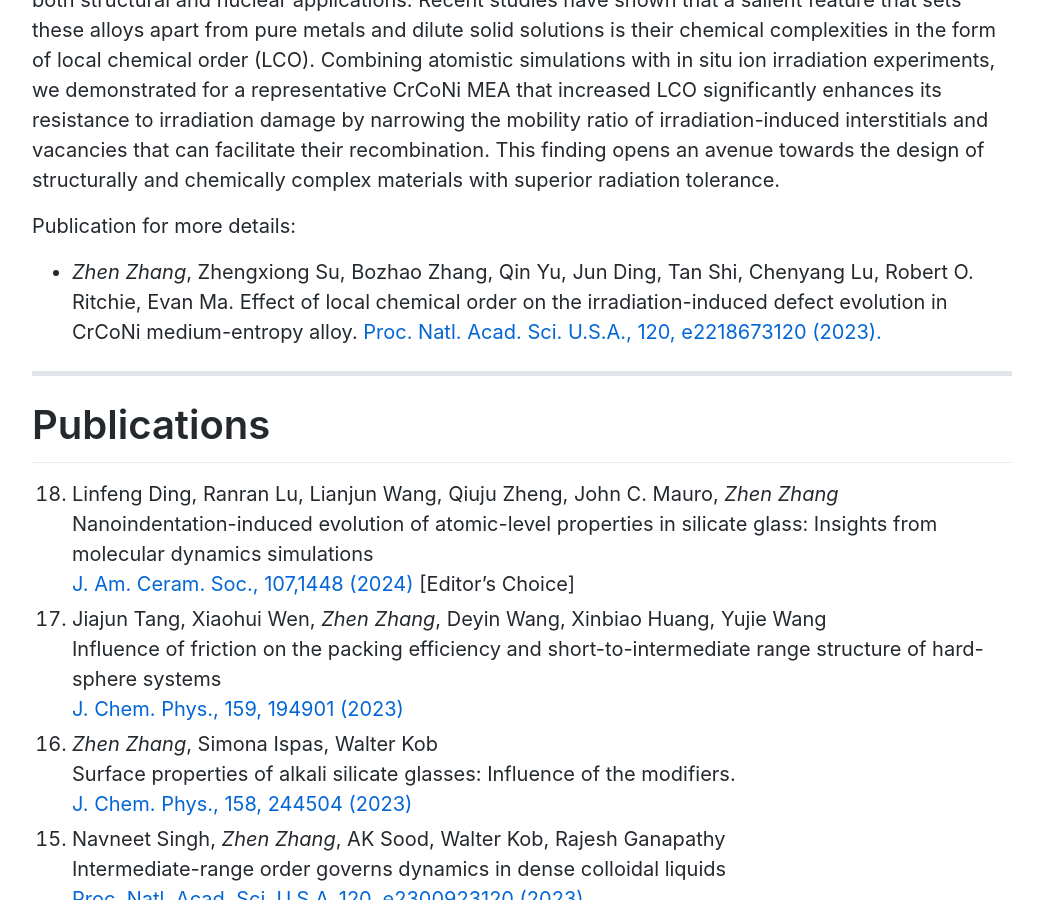
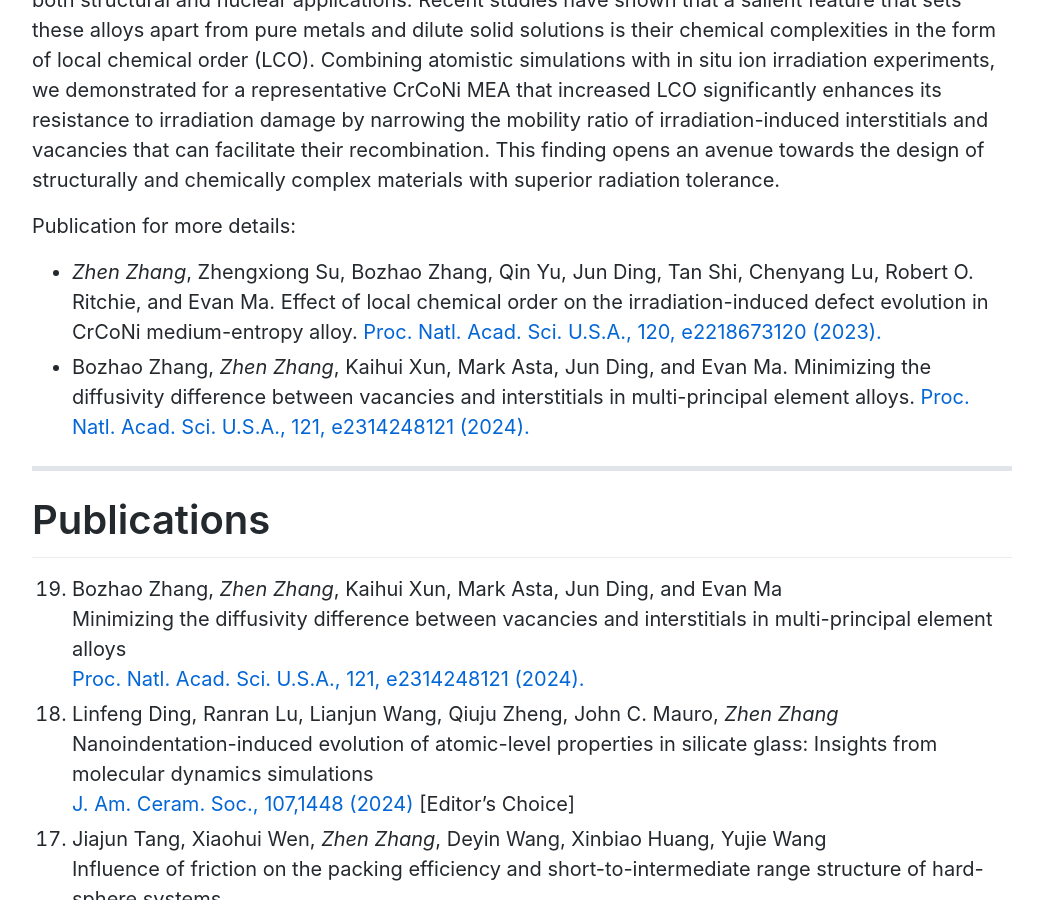
Before and after one commit to zhenzhang1991/zhenzhang1991.github.io, a Jekyll site: the page built from index.md, in a window 1280 px wide and 900 px high, scrolled down 4342 px. Shown: the whole window, without its empty margins (118-1161 px from the left). Built offline with Jekyll 4.4.1, drawn with Linux system fonts in a browser that asks for light colours; Markdown is read by kramdown in place of the engine named in the settings; comment, search, counter and statistics services are not loaded.

Commit message:
Update index.md

```diff
--- a/index.md
+++ b/index.md
@@ -80,11 +80,15 @@ High- and medium-entropy alloys (H/MEAs) are an emerging type of materials with
 vacancies that can facilitate their recombination.  This finding opens an avenue towards the design of structurally and chemically complex materials with superior radiation tolerance.
 
 Publication for more details:
-*  *Zhen Zhang*, Zhengxiong Su, Bozhao Zhang, Qin Yu, Jun Ding, Tan Shi, Chenyang Lu, Robert O. Ritchie, Evan Ma. Effect of local chemical order on the irradiation-induced defect evolution in CrCoNi medium-entropy alloy. [Proc. Natl. Acad. Sci. U.S.A., 120, e2218673120 (2023).](https://www.pnas.org/doi/abs/10.1073/pnas.2218673120)
+*  *Zhen Zhang*, Zhengxiong Su, Bozhao Zhang, Qin Yu, Jun Ding, Tan Shi, Chenyang Lu, Robert O. Ritchie, and Evan Ma. Effect of local chemical order on the irradiation-induced defect evolution in CrCoNi medium-entropy alloy. [Proc. Natl. Acad. Sci. U.S.A., 120, e2218673120 (2023).](doc/2023-zhang-pnas.pdf)
+*  Bozhao Zhang, *Zhen Zhang*, Kaihui Xun, Mark Asta, Jun Ding, and Evan Ma. Minimizing the diffusivity difference between vacancies and interstitials in multi-­principal element alloys. [Proc. Natl. Acad. Sci. U.S.A., 121, e2314248121 (2024).](doc/2024-zhangb-pnas.pdf)
 
 * * *
 
 # Publications
+0. Bozhao Zhang, *Zhen Zhang*, Kaihui Xun, Mark Asta, Jun Ding, and Evan Ma <br>
+   Minimizing the diffusivity difference between vacancies and interstitials in multi-­principal element alloys <br>
+   [Proc. Natl. Acad. Sci. U.S.A., 121, e2314248121 (2024).](doc/2024-zhangb-pnas.pdf)
 0. Linfeng Ding, Ranran Lu, Lianjun Wang, Qiuju Zheng, John C. Mauro, *Zhen Zhang* <br>
    Nanoindentation-induced evolution of atomic-level properties in silicate glass: Insights from molecular dynamics simulations <br>
    [J. Am. Ceram. Soc., 107,1448 (2024)](docs/2023-lu-jace.pdf) [Editor's Choice]
```
